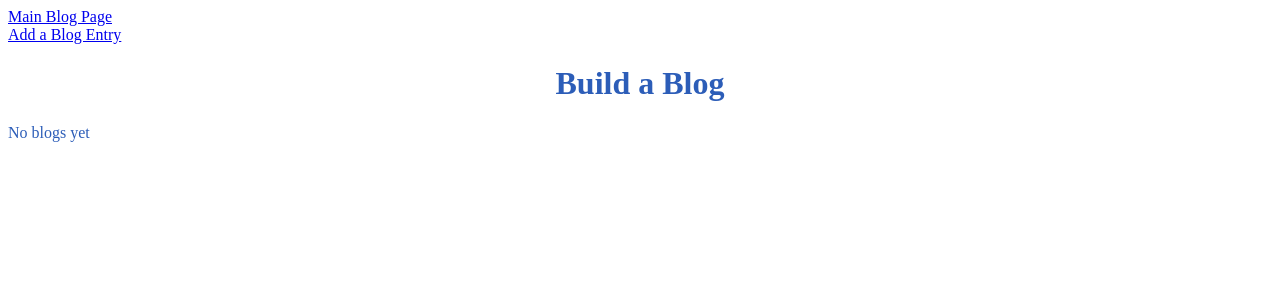
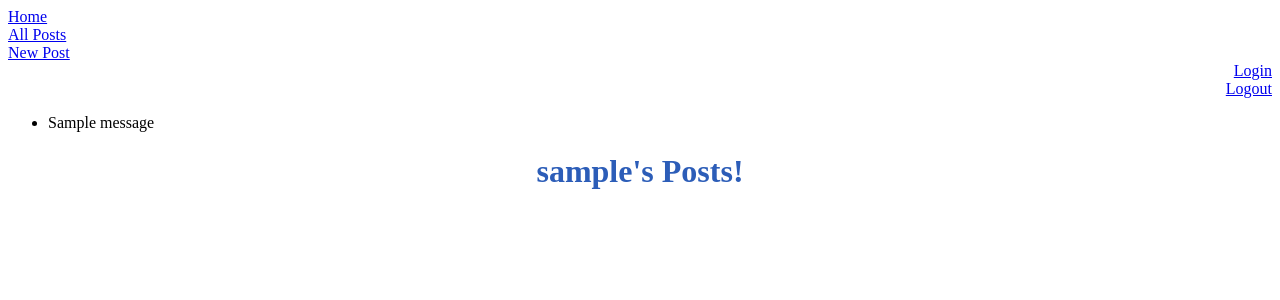
Before and after one commit to jakeulmer2/blogz, a Flask app: a page that uses templates/base.html in a window 1280 px wide. Shown: the top 300 px of the page. Run offline with Flask 2, Linux system fonts and the light colour scheme; tables that the repository leaves empty hold one stand-in row (values such as "Sample post"); one stand-in notice (Sample message) is shown; data that the repository does not hold is empty.

Commit message:
Finished Blogz

```diff
--- a/main.py
+++ b/main.py
@@ -3,9 +3,10 @@ from flask_sqlalchemy import SQLAlchemy
 
 app = Flask(__name__)
 app.config['DEBUG'] = True
-app.config['SQLALCHEMY_DATABASE_URI'] = 'mysql+pymysql://build-a-blog:Cheese!!123321@localhost:8889/build-a-blog'
+app.config['SQLALCHEMY_DATABASE_URI'] = 'mysql+pymysql://blogz:Cheese!!123321@localhost:8889/blogz'
 app.config['SQLALCHEMY_ECHO'] = True
 db = SQLAlchemy(app)
+app.secret_key = 'y337kGcys&zP3B'
 
 
 class Blog(db.Model):
@@ -13,21 +14,48 @@ class Blog(db.Model):
     id = db.Column(db.Integer, primary_key=True)
     title = db.Column(db.String(120))
     body = db.Column(db.String(6000))
+    owner_id = db.Column(db.Integer, db.ForeignKey('user.id'))
 
-    def __init__(self, title, body):
+    def __init__(self, title, body, owner):
         self.title = title
         self.body = body
+        self.owner = owner
+
+class User(db.Model):
+
+    id = db.Column(db.Integer, primary_key=True)
+    username = db.Column(db.String(120))
+    password = db.Column(db.String(120))
+    blogs = db.relationship('Blog', backref='owner')
+
+    def __init__(self, username, password):
+        self.username = username
+        self.password = password
 
 
+@app.before_request
+def require_login():
+    allowed_routes = ['login', 'list_blogs', 'index', 'signup', 'static']
+    if request.endpoint not in allowed_routes and 'username' not in session:
+        return redirect('/login')
+
 @app.route('/blog', methods=['POST', 'GET'])
-def index():
+def list_blogs():
     if request.method == "GET" and "id" in request.args:
         id = request.args.get("id")
         blog_id = Blog.query.filter_by(id=id).first()
-        return render_template("single_blog.html", title="Blog Post", blog_id=blog_id)
+        owner_id = blog_id.owner
+        return render_template("single_blog.html", title="Blog Post", blog_id=blog_id, owner_id=owner_id)
+
+    if request.method == "GET" and "username" in request.args:
+        username = request.args.get("username")
+
+        user_id = User.query.filter_by(username=username).first()
+        user_posts = Blog.query.filter_by(owner=user_id).all()
+        return render_template("singleUser.html", title=username + "'s" + " Posts", user_posts=user_posts, username=username, user_id=user_id)
 
     blogs = Blog.query.all()
-    return render_template('main_blog.html',title="Build A Blog",
+    return render_template('main_blog.html',title="All Blogs",
         blogs=blogs)
 
 
@@ -36,6 +64,7 @@ def add_newpost():
 
     blog_title = request.form['blog_title']
     entry_body = request.form['entry_body']
+    owner = User.query.filter_by(username=session['username']).first()
 
     blog_title_error = ''
     entry_body_error = ''
@@ -49,7 +78,7 @@ def add_newpost():
         entry_body = ''
 
     if not blog_title_error and not entry_body_error:
-        new_blog = Blog(blog_title, entry_body)
+        new_blog = Blog(blog_title, entry_body, owner)
         db.session.add(new_blog)
         db.session.commit()
         id = str(new_blog.id)
@@ -67,6 +96,104 @@ def add_newpost_get():
     if request.method == 'GET':
         return render_template('newpost.html')
 
+@app.route('/signup', methods=['POST', 'GET'])
+def signup():
+    if request.method == 'POST':
+        username = request.form['username']
+        password = request.form['password']
+        verify = request.form['verify']
+
+        username_error = ''
+        password_error = ''
+        verify_error = ''
+
+        if len(username) == 0:
+            username_error = 'No username entered'
+            username = ''
+        elif len(username) < 3 or len(username) > 20:
+            username_error = 'Username out of 3-20 char range'
+            username = ''
+        elif " " in username:
+            username_error = 'Username cannot contain spaces'
+            username = ''
+
+
+        if len(password) == 0:
+            password_error = 'No password entered'
+            password = ''
+        elif len(password) < 3 or len(password) > 20:
+            password_error = 'Password out of 3-20 char range'
+            password = ''
+        elif " " in password:
+            password_error = 'Password cannot contain spaces'
+            password = ''
+
+
+        if len(verify) == 0:
+            verify_error = 'No verification password entered'
+            verify = ''
+        elif len(verify) < 3 or len(verify) > 20:
+            verify_error = 'Verification password out of 3-20 char range'
+            verify = ''
+        elif " " in verify:
+            verify_error = 'Verification password cannot contain spaces'
+            verify = ''
+        elif verify != password:
+            verify_error = 'Verification password entered does not match password'
+            verify = ''
+
+
+
+        if not username_error and not password_error and not verify_error:
+            existing_user = User.query.filter_by(username=username).first()
+            if not existing_user:
+                new_user = User(username, password)
+                db.session.add(new_user)
+                db.session.commit()
+                session['username'] = username
+                return redirect('/newpost')
+            else:
+                # TODO - user better response messaging
+                return "<h1>User Already Exists</h1>"
+
+
+        else:
+            return render_template('signup.html',
+                username_error=username_error,
+                password_error=password_error,
+                verify_error=verify_error,
+                username=username, password=password,
+                verify=verify)
+
+    return render_template('signup.html', title="Signup")
+
+@app.route('/login', methods=['POST', 'GET'])
+def login():
+    if request.method == 'POST':
+        username = request.form['username']
+        password = request.form['password']
+        user = User.query.filter_by(username=username).first()
+        if user and user.password == password:
+            session['username'] = username
+            flash("Logged in")
+            return redirect('/newpost')
+        else:
+            flash('User password incorrect, or user does not exist', 'error')
+
+    return render_template('login.html', title="Login")
+
+@app.route('/', methods=['POST', 'GET'])
+def index():
+    users = User.query.all()
+    return render_template('index.html',title="Blogz Home",
+        users=users)
+
+@app.route('/logout')
+def logout():
+    del session['username']
+    return redirect('/blog')
+
+
 
 
 if __name__ == '__main__':
--- a/static/style.css
+++ b/static/style.css
@@ -18,3 +18,7 @@ p{
     color: #2c5db8;
     font-family: Times New Roman;
 }
+
+.tab{
+    text-align: right;
+}
--- a/templates/base.html
+++ b/templates/base.html
@@ -7,12 +7,32 @@
 <body>
 
     <div>
-        <a href='/blog'>Main Blog Page</a>
+        <a href='/'>Home</a>
     </div>
 
     <div>
-        <a href='/newpost'>Add a Blog Entry</a>
+        <a href='/blog'>All Posts</a>
     </div>
+
+    <div>
+        <a href='/newpost'>New Post</a>
+    </div>
+
+    <div class='tab'>
+        <a href='/login'>Login</a>
+    </div>
+
+    <div class='tab'>
+        <a href='/logout'>Logout</a>
+    </div>
+
+	{% with messages = get_flashed_messages(with_categories=True) %}
+        <ul>
+		{% for category, message in messages %}
+            <li class="{{category}}">{{message}}</li>
+        {% endfor %}
+        </ul>
+    {% endwith %}
 
     {% block content %}
     {% endblock %}
--- a/templates/main_blog.html
+++ b/templates/main_blog.html
@@ -1,6 +1,6 @@
 {% extends "base.html" %}
 {% block content %}
-    <h1>Build a Blog</h1>
+    <h1>Blog Posts!</h1>
 
     {% if blogs|length == 0 %}
     <p>No blogs yet</p>
@@ -10,11 +10,11 @@
             {% for blog in blogs %}
                 <li><a href='./blog?id={{blog.id}}'>{{blog.title}}</a></li>
                 <p>{{blog.body}}</p>
+                <p>written by <a href='/blog?username={{blog.owner.username}}'>{{blog.owner.username}}</a></p>
                 <hr />
             {% endfor %}
         </ul>
     {% endif %}
 
 
-
 {% endblock %}
--- /dev/null
+++ b/templates/singleUser.html
@@ -0,0 +1,14 @@
+{% extends "base.html" %}
+{% block content %}
+    <h1>{{username}}'s Posts!</h1>
+
+        <ul>
+            {% for blog in user_posts %}
+                <li><a href='/blog?id={{blog.id}}'>{{blog.title}}</a></li>
+                <p>{{blog.body}}</p>
+                <p>written by <a href='/blog?username={{user_id.username}}'>{{blog.owner.username}}</a></p>
+                <hr />
+            {% endfor %}
+        </ul>
+
+{% endblock %}
--- a/templates/single_blog.html
+++ b/templates/single_blog.html
@@ -4,6 +4,6 @@
     <h1>{{blog_id.title}}</h1>
 
         <p>{{blog_id.body}}</p>
-
+        <p>written by <a href='/blog?username={{owner_id.username}}'>{{owner_id.username}}</a></p>
 
 {% endblock %}
```
Also changed, not shown: templates/index.html (added, +18 -0 lines), templates/login.html (added, +23 -0 lines), templates/newpost.html (+7 -3 lines), templates/signup.html (added, +32 -0 lines).
